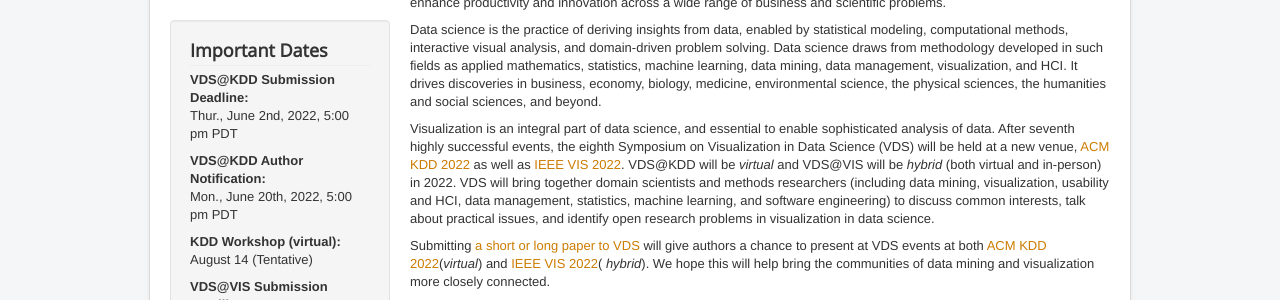
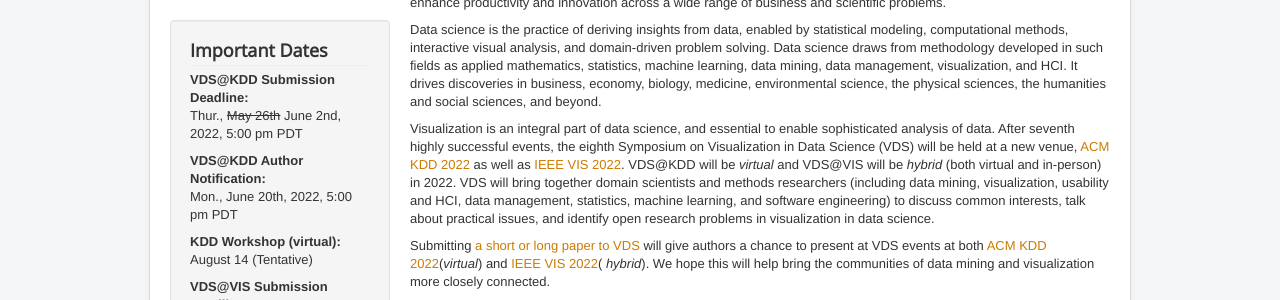
Before and after one commit to visualdatascience/2022, a Jekyll site: the page built from index.md, in a window 1280 px wide. Shown: the part 464-764 px from the top of the page. Built offline with Jekyll 4.4.1, drawn with Linux system fonts in a browser that asks for light colours.

Commit message:
fixing old date strikethrough in sidebar

```diff
--- a/_config.yml
+++ b/_config.yml
@@ -7,7 +7,7 @@ url: "http://www.visualdatascience.org/"
 conferenceshort: "VDS 2022"
 conferencedate: "TBD"
 
-deadline_submission:  "Thur., June 2nd, 2022, 5:00 pm PDT"
+deadline_submission:  "Thur., <s>May 26th</s> June 2nd, 2022, 5:00 pm PDT"
 deadline_notification: "Mon., June 20th, 2022, 5:00 pm PDT"
 deadline_submission_vis:  "Thur., July 7th, 2022, 5:00 pm PDT"
 deadline_notification_vis: "Thur., August 25th, 2022, 5:00 pm PDT"
```
